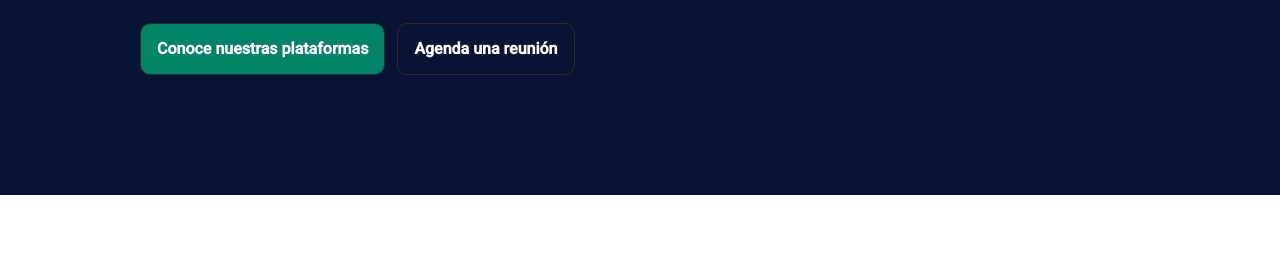
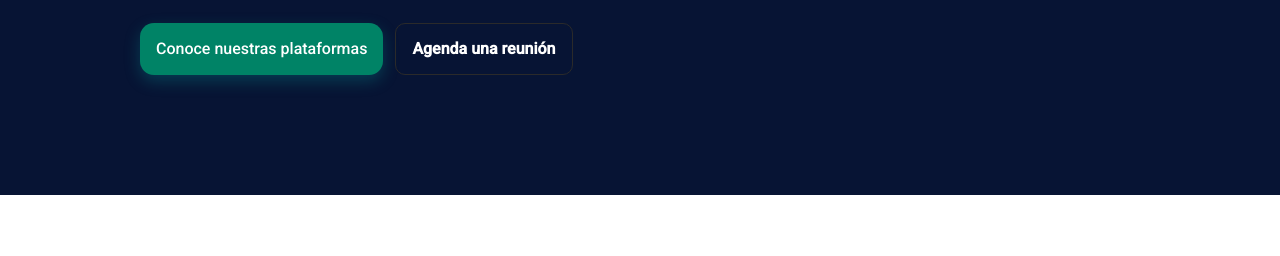
Before and after one commit to germardones/test, a plain HTML site: page index.html in a window 1280 px wide. Shown: the part 504-760 px from the top of the page. Drawn offline with Linux system fonts and the light colour scheme.

Commit message:
fix: btn css hero

```diff
--- a/index.html
+++ b/index.html
@@ -37,7 +37,7 @@
       <h1>Desarrollo a medidas de <span class="title">plataformas de gestión</span></h1>
       <p>En BioBio Code transformamos la operación de instituciones y empresas con software especializado, seguro y escalable.</p>
       <div class="actions">
-        <a class="btn btn-primary" href="#plataformas">Conoce nuestras plataformas</a>
+        <a class="cta" href="#plataformas">Conoce nuestras plataformas</a>
         <a class="btn btn-outline" href="#contacto">Agenda una reunión</a>
       </div>
     </div>
--- a/style.css
+++ b/style.css
@@ -79,7 +79,7 @@
       gap:10px;padding:12px 18px;border-radius:var(--radius);
       border:1px solid transparent;font-weight:700
     }
-    .btn-primary{background:var(--verde);color:rgb(255, 255, 255);border-color:transparent;font-weight: 500;}
+    .btn-primary{background:var(--verde);color:rgb(255, 255, 255);font-weight: 300;}
     .btn-primary:hover{box-shadow: 0 6px 18px rgba(0,184,176,.35)}
     .btn-outline{background:transparent;color:#DFF;border-color:rgba(255,255,255,.25);font-weight: 500;}
     .btn-outline:hover{background:rgba(255,255,255,.06)}
```
